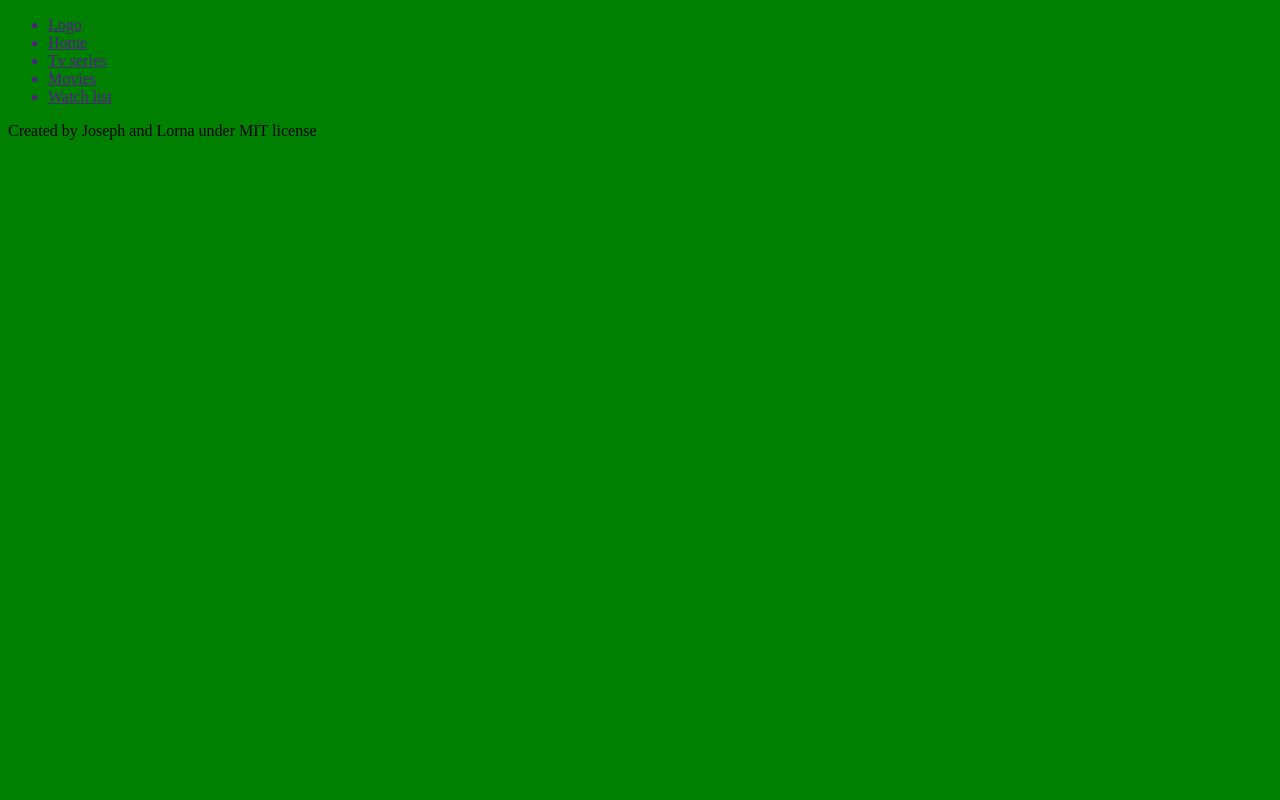
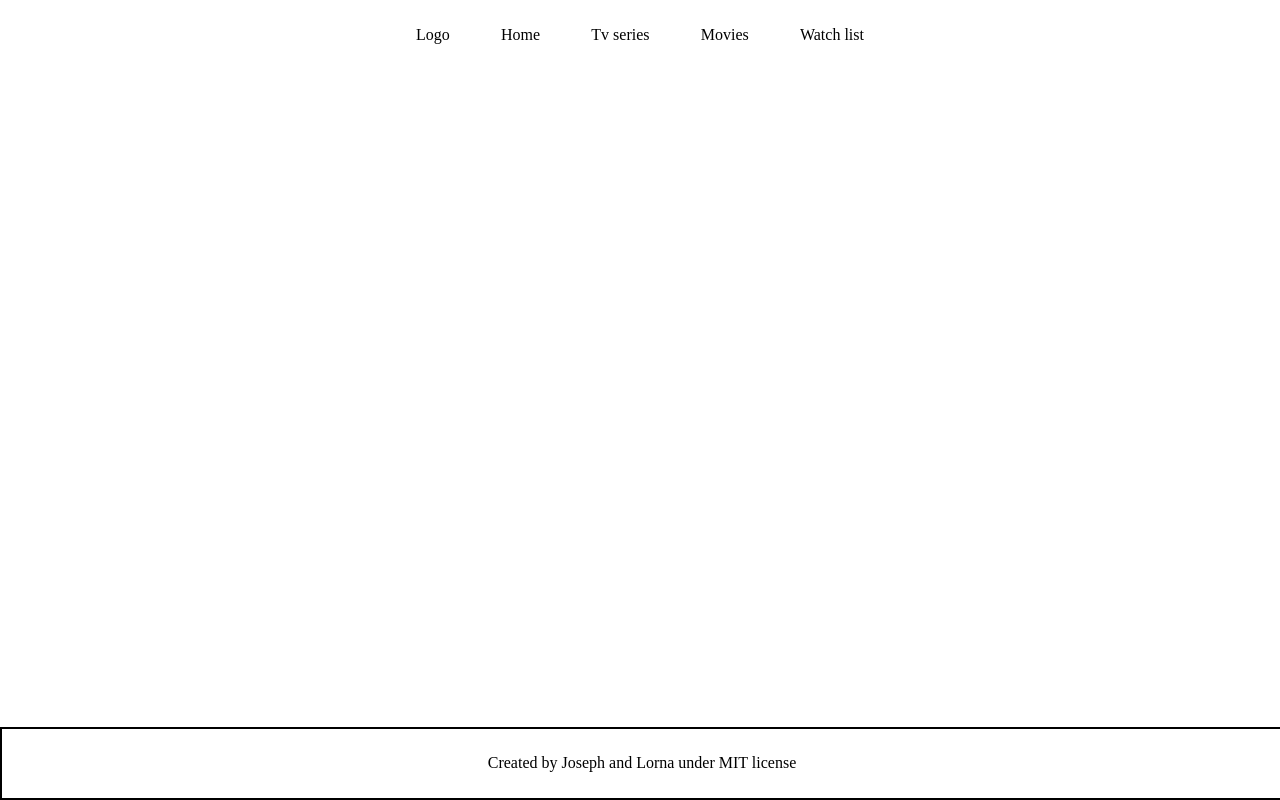
Before and after one commit to Jolak5/TV-Series-App, a website built with webpack: page src/index.html in a window 1280 px wide. Built offline with nearby package versions, Linux system fonts and the light colour scheme.

Commit message:
Add basic styling

```diff
--- a/src/style.css
+++ b/src/style.css
@@ -1,3 +1,28 @@
-body {
-  background-color: green;
+* {
+  font-family: Poppins;
+  font-size: 16px;
+  padding: 0;
+  margin: 0;
 }
+
+.nav-list {
+  display: flex;
+  justify-content: center;
+  list-style: none;
+  padding-top: 2%;
+}
+
+.nav-list a {
+  text-decoration: none;
+  color: black;
+  padding: 0 2%;
+}
+
+footer {
+  position: fixed;
+  bottom: 0;
+  border: 2px solid black;
+  width: 100%;
+  text-align: center;
+  padding: 2% 0;
+}
```
